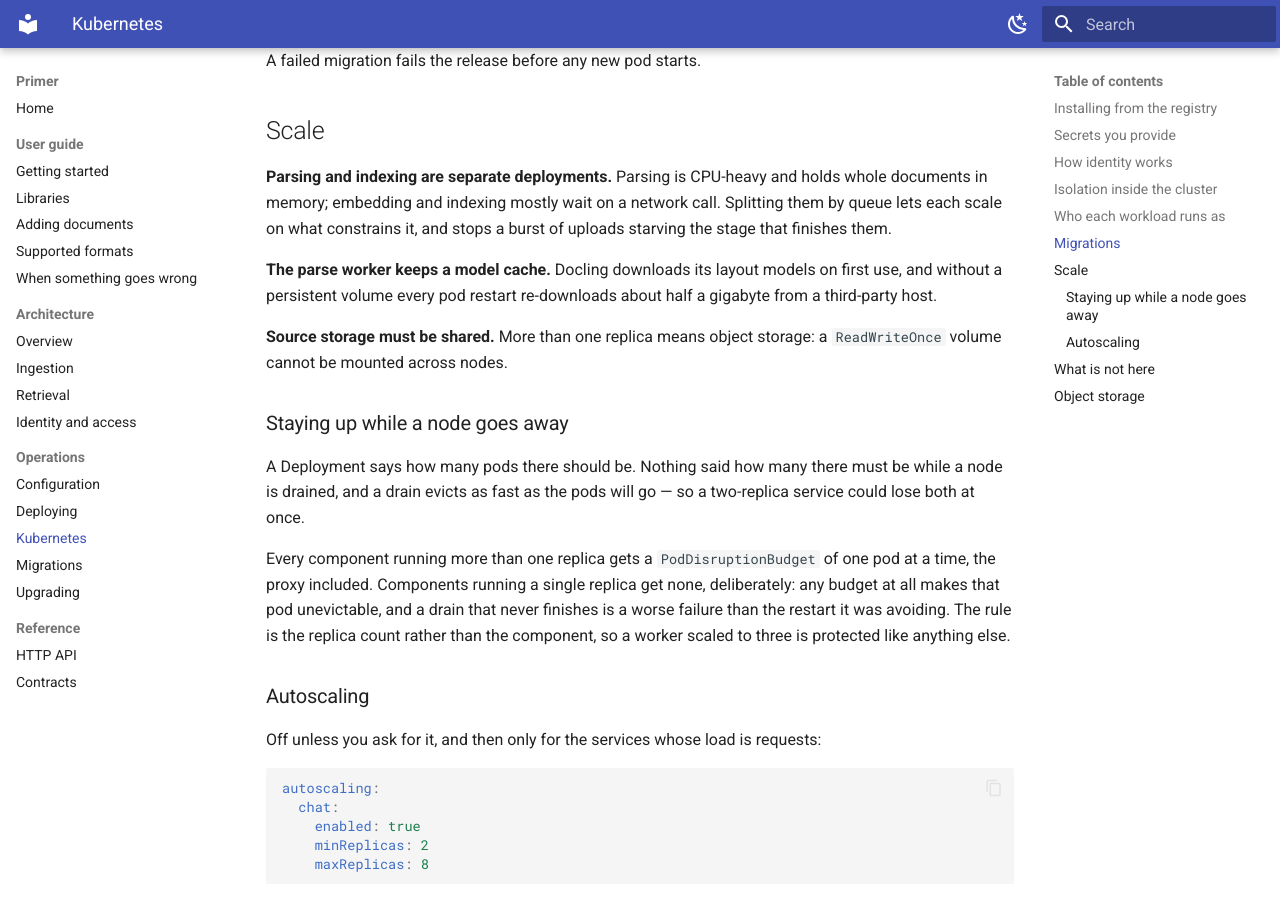
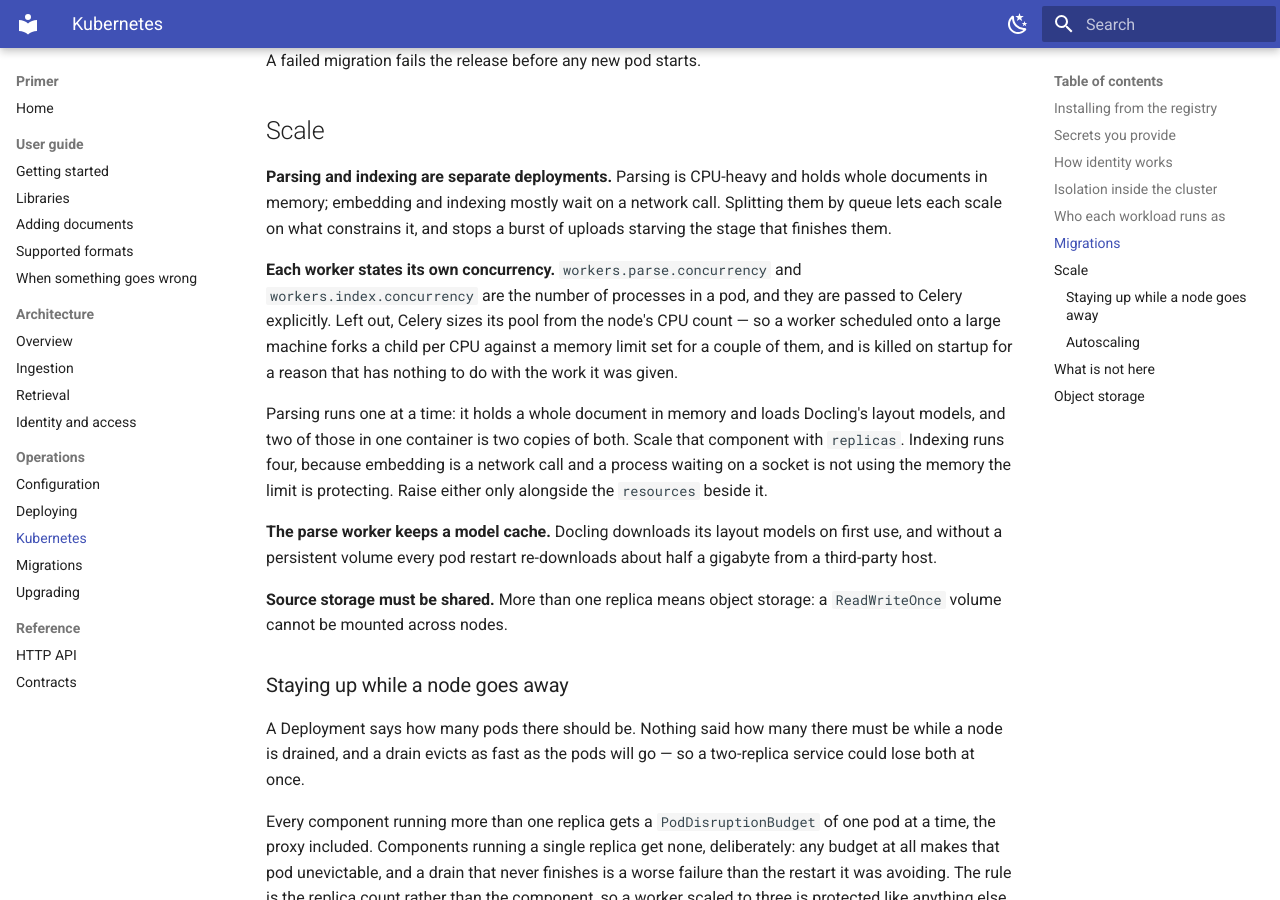
Before and after one commit to isaiah-harville/Primer, an MkDocs documentation site: the page built from docs/operations/kubernetes.md, in a window 1280 px wide and 900 px high, scrolled down 3947 px. Built offline with MkDocs 1.6.1 and Material for MkDocs 9.7.7, drawn with Linux system fonts in a browser that asks for light colours.

Commit message:
fix: tell each worker how many processes to run (#76)
* fix: tell each worker how many processes to run

The chart's celery command set no --concurrency, so Celery sized its
prefork pool from the node's CPU count. A worker scheduled onto a large
machine forked a child per CPU against a memory limit set for a couple of
them and was killed on startup - before doing any work, for a reason that
has nothing to do with the work it was given.

The number belongs to the container rather than to whatever node it lands
on, so the container states it. Parsing runs one at a time: it holds a
whole document and Docling's layout models, and two in one container is
two copies of both. Indexing runs four, because embedding is a network
call and a process waiting on a socket is not using the memory the limit
protects.

Required rather than defaulted in the template, so a worker added to
values.yaml without one fails to render instead of quietly inheriting the
node again.

* fix: allow the unverified email Authentik always sends

oauth2-proxy refused every login outright: 'email in id_token
(user@example.com) isn't verified', a 500 straight out of the OAuth2
callback before the app ever saw the request.

Authentik's managed scope-email mapping - the one this chart's provider
uses - hardcodes email_verified: false unconditionally. It doesn't track
per-user verification at all, so this is true of every account on every
login, not a signal about this one. oauth2-proxy's strict default treats
it as a signal anyway and refuses the token exchange.

--insecure-oidc-allow-unverified-email is the flag for exactly this: an
IdP that doesn't populate the claim meaningfully. Unconditional rather
than a values knob - there's no Authentik configuration that changes what
this mapping returns, so there's nothing for a knob to select between.

* style: two blank lines before the section break

```diff
--- a/docs/operations/kubernetes.md
+++ b/docs/operations/kubernetes.md
@@ -189,6 +189,20 @@ holds whole documents in memory; embedding and indexing mostly wait on a
 network call. Splitting them by queue lets each scale on what constrains it,
 and stops a burst of uploads starving the stage that finishes them.
 
+**Each worker states its own concurrency.** `workers.parse.concurrency` and
+`workers.index.concurrency` are the number of processes in a pod, and they
+are passed to Celery explicitly. Left out, Celery sizes its pool from the
+node's CPU count — so a worker scheduled onto a large machine forks a child
+per CPU against a memory limit set for a couple of them, and is killed on
+startup for a reason that has nothing to do with the work it was given.
+
+Parsing runs one at a time: it holds a whole document in memory and loads
+Docling's layout models, and two of those in one container is two copies of
+both. Scale that component with `replicas`. Indexing runs four, because
+embedding is a network call and a process waiting on a socket is not using
+the memory the limit is protecting. Raise either only alongside the
+`resources` beside it.
+
 **The parse worker keeps a model cache.** Docling downloads its layout
 models on first use, and without a persistent volume every pod restart
 re-downloads about half a gigabyte from a third-party host.
```
Also changed, not shown: 5 other files.
